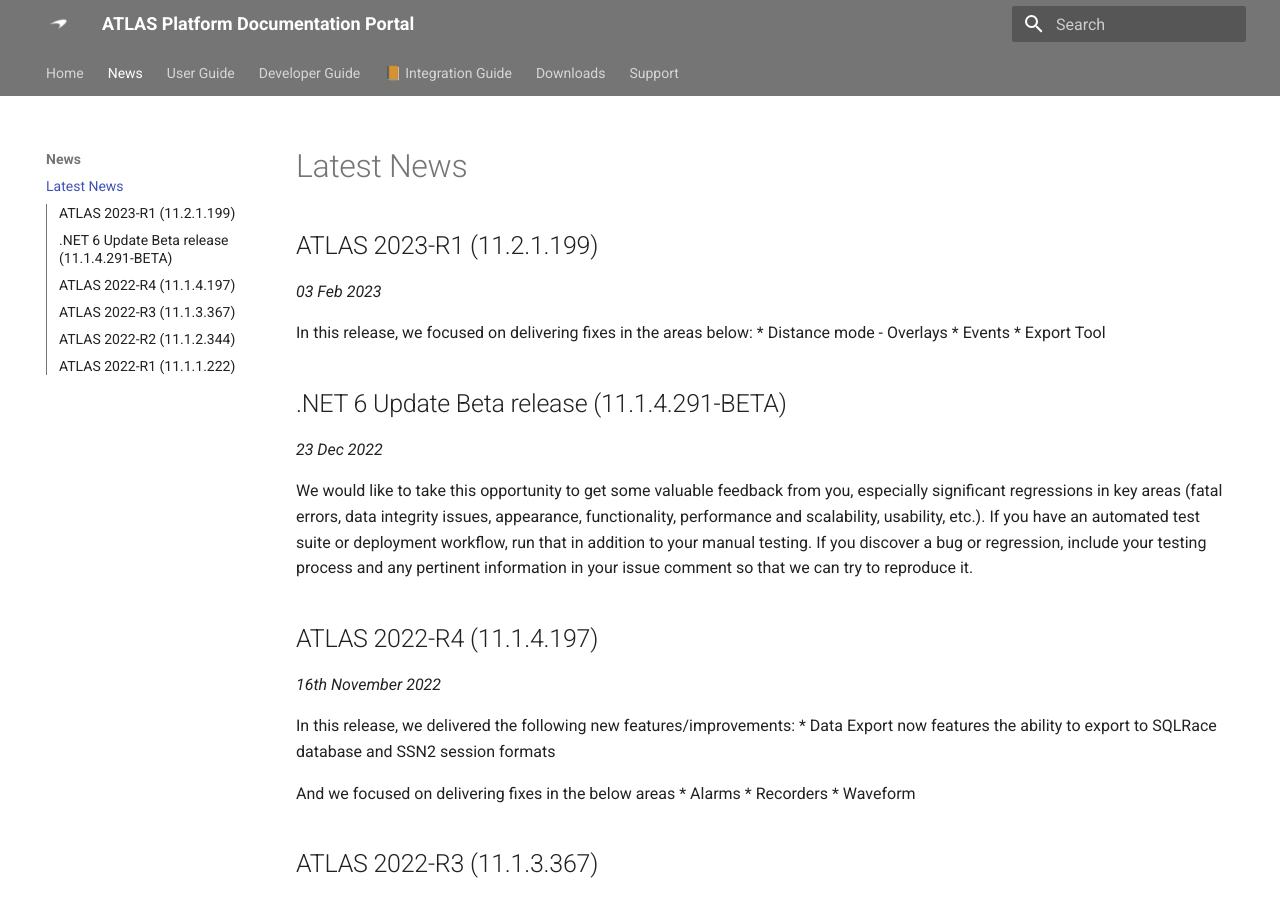
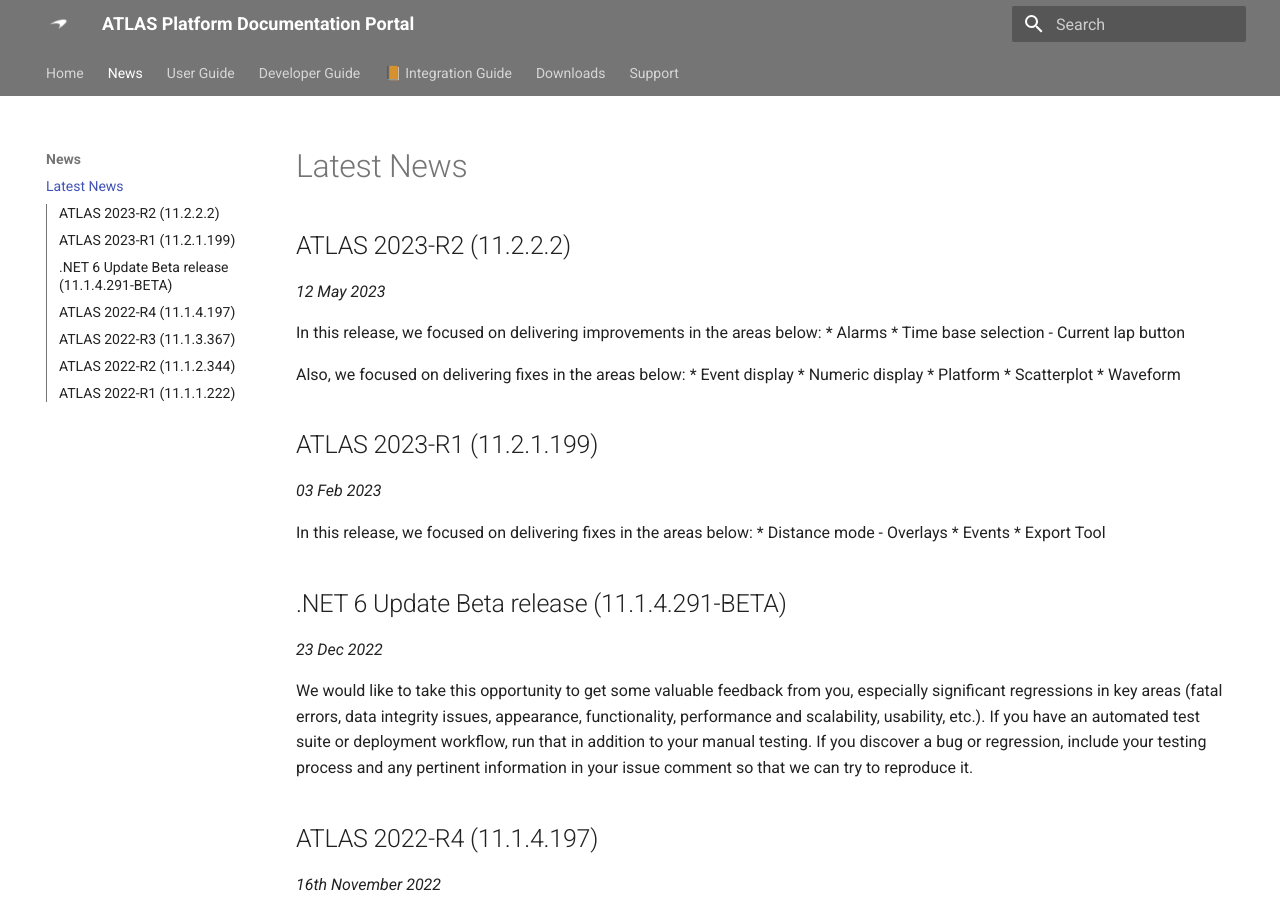
Before and after one commit to mat-docs/Portal.Site, an MkDocs documentation site: the page built from docs/news/index.md, in a window 1280 px wide and 900 px high. Built offline with MkDocs 1.6.1 and Material for MkDocs 9.7.7, drawn with Linux system fonts in a browser that asks for light colours.

Commit message:
Update index.md (#30)

```diff
--- a/docs/news/index.md
+++ b/docs/news/index.md
@@ -1,4 +1,18 @@
 # Latest News
+
+## ATLAS 2023-R2 (11.2.2.2)
+_12 May 2023_
+
+In this release, we focused on delivering improvements in the areas below:
+* Alarms
+* Time base selection - Current lap button
+
+Also, we focused on delivering fixes in the areas below:
+* Event display
+* Numeric display
+* Platform
+* Scatterplot
+* Waveform
 
 ## ATLAS 2023-R1 (11.2.1.199)
 _03 Feb 2023_
```
